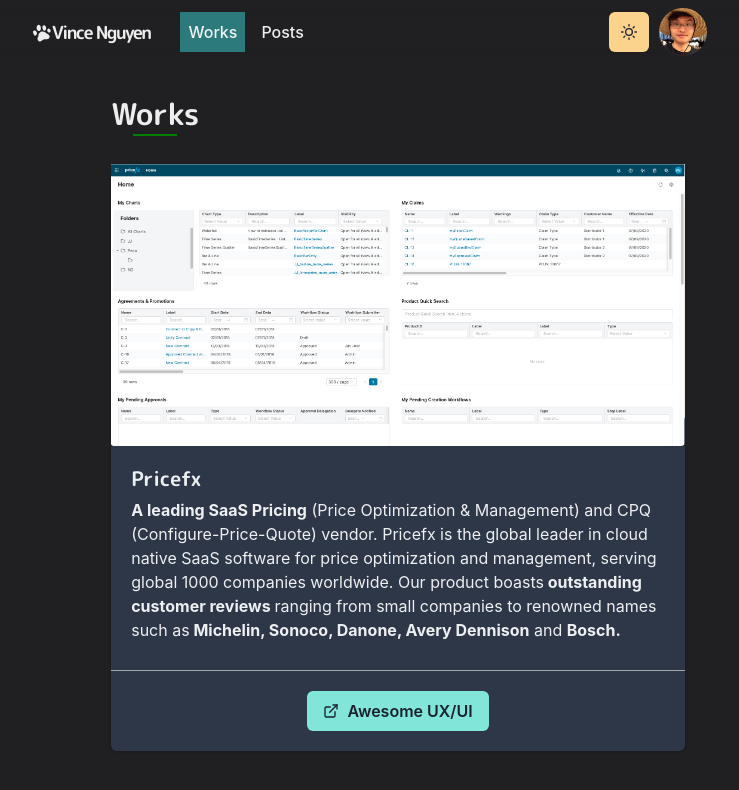
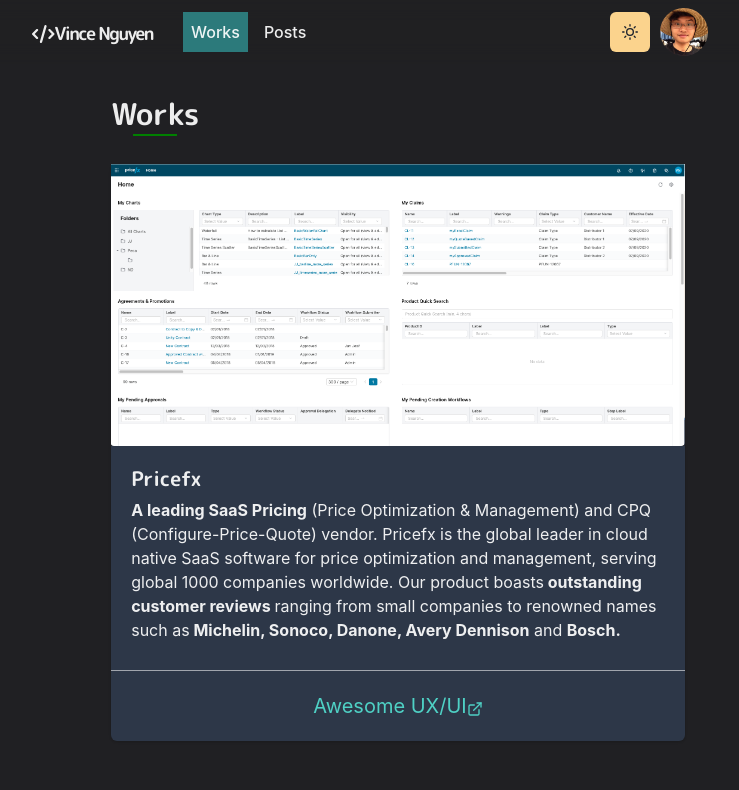
Before and after one commit to VINCENGUYEN-JS/vincenguyen-homepage, a Next.js app: page /works in a window 1280 px wide. Shown: the top 790 px of the page, without its empty margins (242-981 px from the left). Built offline with nearby package versions, Linux system fonts and the light colour scheme; no server answers.

Commit message:
add-accessibility-and-change-layout

```diff
--- a/components/buttons/DownloadButton.tsx
+++ b/components/buttons/DownloadButton.tsx
@@ -1,5 +1,5 @@
 import React from "react";
-import { Button } from "@chakra-ui/react";
+import { Button, VisuallyHidden } from "@chakra-ui/react";
 import { DownloadIcon } from "@chakra-ui/icons";
 
 const DownloadButton: React.FC = () => {
@@ -36,6 +36,7 @@
       onClick={handleDownload}
       loadingText="Downloading"
     >
+      <VisuallyHidden>Download</VisuallyHidden>
       My Resume
     </Button>
   );
--- a/components/buttons/ThemeToggleButton.tsx
+++ b/components/buttons/ThemeToggleButton.tsx
@@ -13,6 +13,7 @@
     <Motion>
       <IconButton
         aria-label="Toggle theme"
+        role="switch"
         colorScheme={useColorModeValue("purple", "orange")}
         icon={useColorModeValue(<MoonIcon />, <SunIcon />)}
         onClick={composeFn(play, toggleColorMode)}
--- a/components/griditem/GridItem.tsx
+++ b/components/griditem/GridItem.tsx
@@ -8,7 +8,6 @@
   LinkOverlay,
   CardBody,
   CardFooter,
-  Button,
   Heading,
   Divider,
 } from "@chakra-ui/react";
@@ -55,6 +54,7 @@
 };
 
 export const WorkCard = ({ title, thumbnail }: WorkCardProps) => (
+  <LinkBox>
     <Card>
       <Image
         src={thumbnail.src}
@@ -68,7 +68,8 @@
           <strong>A leading SaaS Pricing</strong> (Price Optimization &
           Management) and CPQ (Configure-Price-Quote) vendor. Pricefx is the
           global leader in cloud native SaaS software for price optimization and
-        management, serving global 1000 companies worldwide. Our product boasts
+          management, serving global 1000 companies worldwide. Our product
+          boasts
           <strong> outstanding customer reviews </strong>ranging from small
           companies to renowned names such as
           <strong> Michelin, Sonoco, Danone, Avery Dennison</strong> and{" "}
@@ -77,16 +78,17 @@
       </CardBody>
       <Divider />
       <CardFooter justify="center">
-      <Button
-        leftIcon={<ExternalLinkIcon />}
-        variant="solid"
-        colorScheme="teal"
-        onClick={() => {
-          window.open("https://www.youtube.com/watch?v=VcSDX-B1nrY&t=1s");
-        }}
+        <LinkOverlay
+          isExternal
+          href="https://www.youtube.com/watch?v=VcSDX-B1nrY&t=1s"
+          color="accent.300"
         >
+          <Text as="span" fontSize="xl">
             Awesome UX/UI
-      </Button>
+          </Text>
+          <ExternalLinkIcon />
+        </LinkOverlay>
       </CardFooter>
     </Card>
+  </LinkBox>
 );
--- a/components/icons/footprint.js
+++ b/components/icons/footprint.js
@@ -1,25 +1,36 @@
-const FootprintIcon = (props) => {
+const FootprintIcon = () => {
   return (
+    // <svg
+    //   width={20}
+    //   height={20}
+    //   className="w-5 inline-block transition-transform group-hover:rotate-[20deg]"
+    //   viewBox="0 0 40 40"
+    //   fill="currentColor"
+    //   {...props}
+    // >
+    //   <g transform="matrix(1.07541,0,0,1.1001,-1.05651,-0.978215)">
+    //     <path
+    //       fill="currentColor"
+    //       d="M13.319,4.13C13.319,4.13 10.313,4.08 9.501,9.535C9.133,13.546 12.568,15.516 14.12,15.497C15.556,15.495 17.638,14.151 17.486,9.765C17.334,5.38 14.98,4.15 13.319,4.13"
+    //     />
+    //   </g>
+    //   <path d="M3.12,15.575C2.626,16.02 0.637,18.024 3.508,22.915C6.379,27.806 8.628,23.888 8.923,23.455C9.218,23.021 11.41,20.306 8.664,16.924C5.918,13.543 3.12,15.575 3.12,15.575Z" />
+    //   <g transform="matrix(1.00722,0,0,0.981856,-0.205441,0.281328)">
+    //     <path d="M24.03,4.13C22.048,4.309 20.472,5.325 20.922,9.814C21.373,14.304 24.4,15.613 25.402,15.499C26.404,15.385 28.84,12.521 28.427,9.814C28.013,7.107 26.837,4.296 24.03,4.13Z" />
+    //   </g>
+    //   <path d="M32.114,11.35C32.114,11.35 29.196,13.155 30.864,16.589C32.532,20.023 34.677,19.25 36,18.588C37.322,17.927 38.02,14.778 35.931,12.665C33.843,10.551 32.114,11.35 32.114,11.35Z" />
+    //   <path d="M19.212,17.136C19.212,17.136 12.651,19.306 12.84,25.174C12.888,28.022 10.569,28.548 11.073,32.567C11.727,34.322 12.649,36.92 15.89,36.85C19.131,36.781 19.603,34.354 23.377,32.97C27.151,31.586 31.009,33.828 33.802,31.213C36.596,28.598 35.188,24.468 31.876,22.731C28.564,20.995 24.793,16.327 19.212,17.136Z" />
+    // </svg>
     <svg
-      width={20}
-      height={20}
-      className="w-5 inline-block transition-transform group-hover:rotate-[20deg]"
-      viewBox="0 0 40 40"
+      xmlns="http://www.w3.org/2000/svg"
+      height="1em"
+      viewBox="0 0 640 512"
       fill="currentColor"
-      {...props}
     >
-      <g transform="matrix(1.07541,0,0,1.1001,-1.05651,-0.978215)">
-        <path
-          fill="currentColor"
-          d="M13.319,4.13C13.319,4.13 10.313,4.08 9.501,9.535C9.133,13.546 12.568,15.516 14.12,15.497C15.556,15.495 17.638,14.151 17.486,9.765C17.334,5.38 14.98,4.15 13.319,4.13"
-        />
-      </g>
-      <path d="M3.12,15.575C2.626,16.02 0.637,18.024 3.508,22.915C6.379,27.806 8.628,23.888 8.923,23.455C9.218,23.021 11.41,20.306 8.664,16.924C5.918,13.543 3.12,15.575 3.12,15.575Z" />
-      <g transform="matrix(1.00722,0,0,0.981856,-0.205441,0.281328)">
-        <path d="M24.03,4.13C22.048,4.309 20.472,5.325 20.922,9.814C21.373,14.304 24.4,15.613 25.402,15.499C26.404,15.385 28.84,12.521 28.427,9.814C28.013,7.107 26.837,4.296 24.03,4.13Z" />
-      </g>
-      <path d="M32.114,11.35C32.114,11.35 29.196,13.155 30.864,16.589C32.532,20.023 34.677,19.25 36,18.588C37.322,17.927 38.02,14.778 35.931,12.665C33.843,10.551 32.114,11.35 32.114,11.35Z" />
-      <path d="M19.212,17.136C19.212,17.136 12.651,19.306 12.84,25.174C12.888,28.022 10.569,28.548 11.073,32.567C11.727,34.322 12.649,36.92 15.89,36.85C19.131,36.781 19.603,34.354 23.377,32.97C27.151,31.586 31.009,33.828 33.802,31.213C36.596,28.598 35.188,24.468 31.876,22.731C28.564,20.995 24.793,16.327 19.212,17.136Z" />
+      <path
+        fill="currentColor"
+        d="M392.8 1.2c-17-4.9-34.7 5-39.6 22l-128 448c-4.9 17 5 34.7 22 39.6s34.7-5 39.6-22l128-448c4.9-17-5-34.7-22-39.6zm80.6 120.1c-12.5 12.5-12.5 32.8 0 45.3L562.7 256l-89.4 89.4c-12.5 12.5-12.5 32.8 0 45.3s32.8 12.5 45.3 0l112-112c12.5-12.5 12.5-32.8 0-45.3l-112-112c-12.5-12.5-32.8-12.5-45.3 0zm-306.7 0c-12.5-12.5-32.8-12.5-45.3 0l-112 112c-12.5 12.5-12.5 32.8 0 45.3l112 112c12.5 12.5 32.8 12.5 45.3 0s12.5-32.8 0-45.3L77.3 256l89.4-89.4c12.5-12.5 12.5-32.8 0-45.3z"
+      />
     </svg>
   );
 };
--- a/components/layouts/main.tsx
+++ b/components/layouts/main.tsx
@@ -27,7 +27,7 @@
       </Head>
       <Navbar path={router.asPath} />
       {route.pathname === "/posts" ? (
-        <Container pt={16} maxW="4xl">
+        <Container pt={16} maxW="8xl">
           {children}
         </Container>
       ) : (
--- a/components/navbar/Logo.tsx
+++ b/components/navbar/Logo.tsx
@@ -12,7 +12,7 @@
   line-height: 20px;
   padding: 10px;
   > svg {
-    transition: 200ms ease;
+    transition: transform 200ms ease;
   }
   &:hover > svg {
     transform: rotate(20deg);
```
Also changed, not shown: components/postcard/PostCardSkeleton.tsx (added, +34 -0 lines), components/postdetail/PostDetail.tsx (+8 -30 lines), pages/index.tsx (+22 -26 lines). Lines whose indentation alone changed are shown as unchanged.
